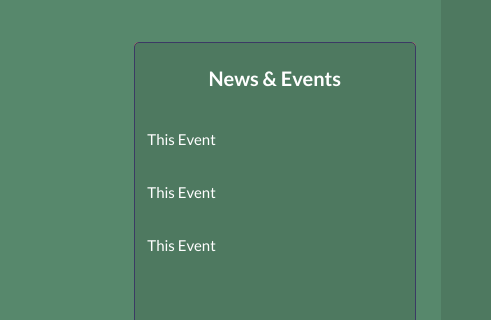
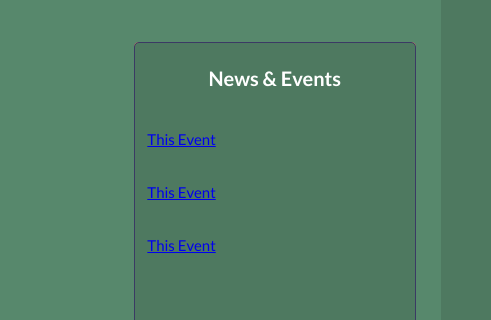
Before and after one commit to huntereldonbird/PersonalSitePlan, a plain HTML site: page index.html in a window 1280 px wide. Shown: the part 239-559 px from the top of the page, 789-1280 px from the left. Drawn offline with Linux system fonts and the light colour scheme.

Commit message:
akwjdkawd

```diff
--- a/index.html
+++ b/index.html
@@ -72,15 +72,21 @@
                     News & Events
                 </h3>
 
+                <a href="#"><p>
+                    This Event
+                </p>
+                </a>
+                <a href="#">
                 <p>
                     This Event
                 </p>
+            </a>
+            <a href="#">
                 <p>
                     This Event
                 </p>
-                <p>
-                    This Event
-                </p>
+            </a>
+
 
             </div>
 
```
